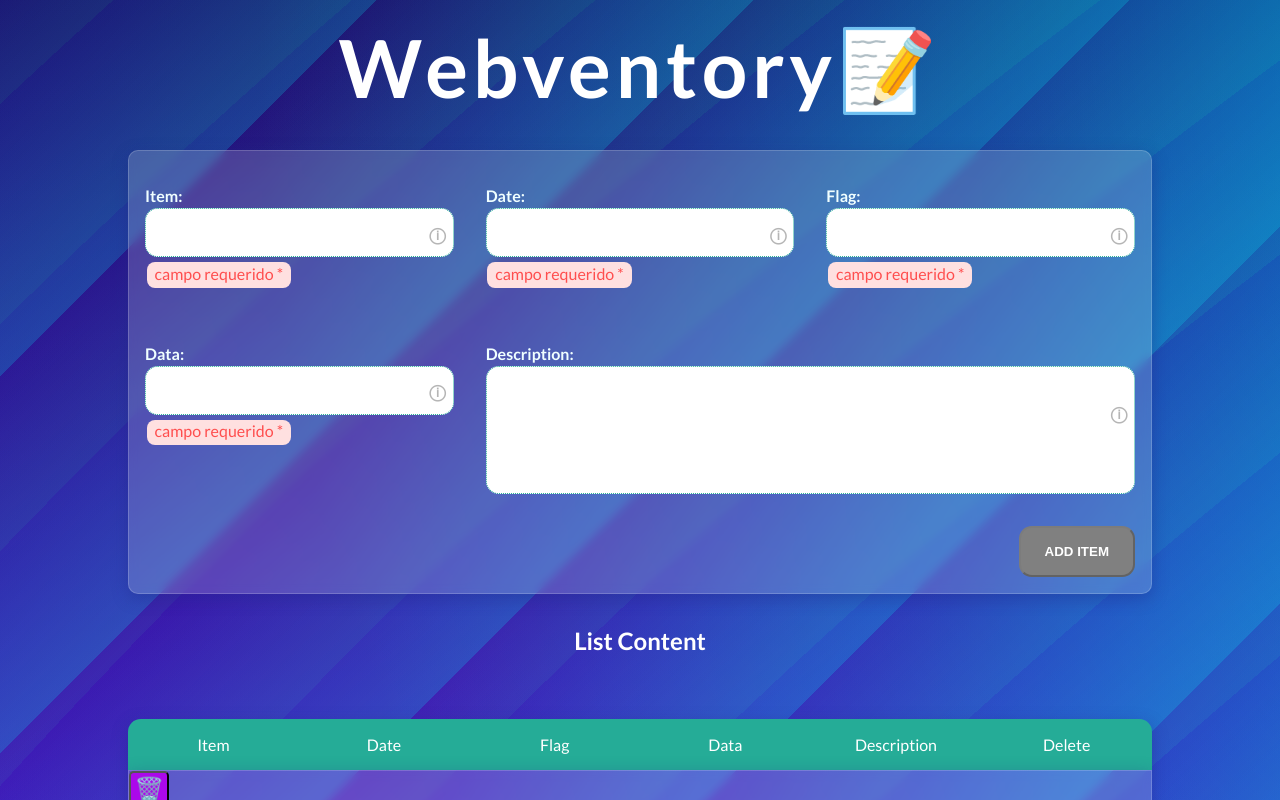
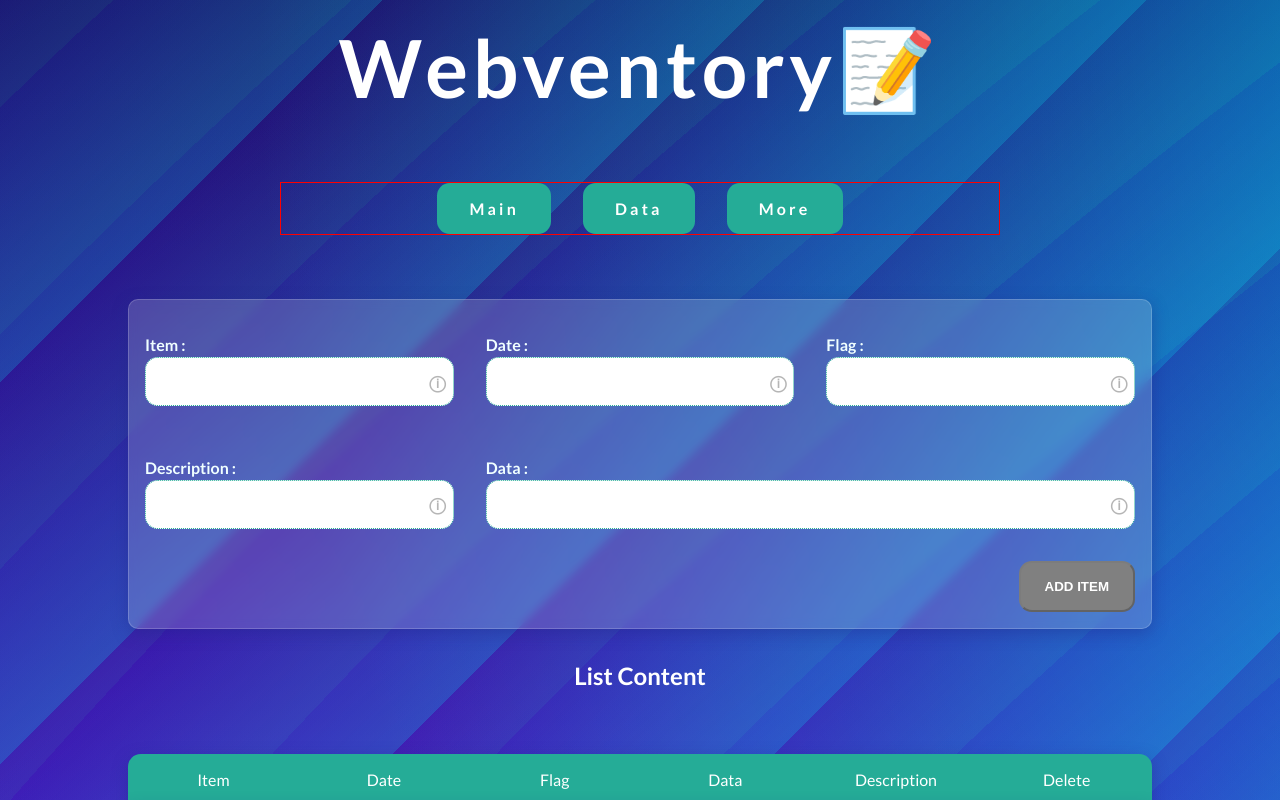
Before and after one commit to WanderleeDev/firstWebAngular, an Angular app: page / in a window 1280 px wide. Shown: the top 800 px of the page. Built offline with nearby package versions, Linux system fonts and the light colour scheme.

Commit message:
registration-table agregado mensajes de error , cambio de validación de fromControl a fromBuilder

```diff
--- a/src/app/app.component.html
+++ b/src/app/app.component.html
@@ -1,4 +1,5 @@
 <app-header-page></app-header-page>
+<app-navbar-web></app-navbar-web>
 <app-registration-table></app-registration-table>
 <app-content-table></app-content-table>
 <!-- <router-outlet>
--- a/src/app/interface/inputData.interface.ts
+++ b/src/app/interface/inputData.interface.ts
@@ -1,4 +1,3 @@
 export interface InputData {
   name: string;
-  val: string;
 }
--- a/src/app/navbar-web/navbar-web.component.html
+++ b/src/app/navbar-web/navbar-web.component.html
@@ -1 +1,13 @@
-<p>navbar-web works!</p>
+<nav class="nav">
+  <ul class="nav-listData">
+    <li>
+      <a class="nav-item" href="#">Main</a>
+    </li>
+    <li>
+      <a class="nav-item" href="#">Data</a>
+    </li>
+    <li>
+      <a class="nav-item" href="#">More</a>
+    </li>
+  </ul>
+</nav>
--- a/src/app/navbar-web/navbar-web.component.scss
+++ b/src/app/navbar-web/navbar-web.component.scss
@@ -0,0 +1,25 @@
+.nav{
+  margin-block: 4rem;
+  &-listData{
+    border: solid 1px red;
+    width: min(80%, 45rem);
+    display: flex;
+    justify-content: center;
+    flex-wrap: wrap;
+    list-style: none;
+    gap: 1rem 2rem;
+    margin-inline: auto;
+  }
+
+  &-item{
+    padding: .5rem 1rem;
+    background-color: var(--colorSecondary, #25ac97);
+    border-radius: var(--radius, .8rem);
+    font-weight: 600;
+    letter-spacing: .2rem;
+    cursor: pointer;
+    @media (width >= 35rem) {
+      padding: 1rem 2rem;
+    }
+  }
+}
--- a/src/app/registration-table/registration-table.component.html
+++ b/src/app/registration-table/registration-table.component.html
@@ -1,21 +1,17 @@
-<form class="registrationTable" (submit)="handlerSubmit($event)" [formGroup]="form">
-  <label *ngFor="let input of listInput.slice(0,4)" [for]="input.name" class="registrationTable-label">
-    <span class="registrationTable-title">{{input.name}}:</span>
+<form class="registrationTable"  [formGroup]="formProducts" (ngSubmit)="handlerSubmit($event)">
+
+  <label *ngFor="let input of listInput.slice(0,5)" [for]="input.name" class="registrationTable-label">
+
+    <span class="registrationTable-title">{{input.name}} :</span>
     <div class="registrationTable-group">
-      <input [id]="input.name" type="text" class="registrationTable-input"  [name]="input.name" [formControlName]="input.name" #input.name>
+      <input [id]="input.name" type="text" class="registrationTable-input"  [name]="input.name" [formControlName]="input.name">
       <span class="registrationTable-infoIcon" (mouseenter)="viewInfo()" (mouseleave)="hiddenInfo()">&#9432;</span>
       <p *ngIf="isViewInfo" class="registrationTable-infoText">Ingresa el nombre del producto</p>
     </div>
-    <span class="invalid">campo requerido *</span>
+    <span [hidden]="getInputState(input.name).valid || getInputState(input.name).pristine" class="invalid">campo requerido *</span>
   </label>
 
-  <label  [for]="listInput[4].name" class="registrationTable-label">
-    <span  class="registrationTable-title">{{listInput[4].name}}:</span>
-    <input [id]="listInput[4].name" type="text" class="registrationTable-input"  [name]="listInput[4].name" [formControlName]="listInput[4].name">
-    <span class="registrationTable-infoIcon">&#9432;</span>
-  </label>
-
-  <button class="registrationTable-btnAdd" type="submit" [disabled]="form.invalid">
+  <button class="registrationTable-btnAdd" type="submit" [disabled]="formProducts.invalid">
     Add Item
   </button>
 </form>
--- a/src/app/registration-table/registration-table.component.scss
+++ b/src/app/registration-table/registration-table.component.scss
@@ -25,10 +25,8 @@
     position: relative;
     display: grid;
     padding-block: 1rem;
-    &:nth-last-of-type(1) input{
-      height: 8rem;
-    }
-    &:nth-last-of-type(1){
+
+    &:nth-last-of-type(2){
       @media (width >= 50rem) {
         grid-area: 2/2/3/4;
       }
@@ -52,9 +50,9 @@
     font-weight: 700;
     //cursor: help;
     color: rgba(128, 128, 128, 0.582);
-    top: 50%;
+    top: 60%;
     right: .5rem;
-    transform: translateY(-70%);
+    transform: translateY(-40%);
     transition: color .2s linear;
     &:hover{
       color: rgb(128, 128, 128);
@@ -99,13 +97,16 @@
     }
 
     &:hover{
-      transform: scale(0.9);
+      transform: scale(0.95);
     }
 
     &:disabled{
       position: relative;
       background-color: gray;
-      &::before,
+      &:hover{
+        transform: scale(1);
+      }
+      /*&::before,
       &::after{
         position: absolute;
         inset: 0;
@@ -139,7 +140,7 @@
       &:hover::after{
         opacity: 1;
         transition: opacity 0.2 linear;
-      }
+      }*/
     }
   }
 }
--- a/src/app/registration-table/registration-table.component.ts
+++ b/src/app/registration-table/registration-table.component.ts
@@ -1,7 +1,7 @@
 import { Component } from '@angular/core';
 import { InputData } from '../interface/inputData.interface';
 import { RegistrationDataService } from '../services/resgistrationData/registration-data.service';
-import { FormGroup } from '@angular/forms';
+import { FormControl, FormGroup } from '@angular/forms';
 
 
 
@@ -13,36 +13,39 @@ import { FormGroup } from '@angular/forms';
 export class RegistrationTableComponent {
 
   listInput: InputData[] = [
-    { name: 'item' , val:''},
-    { name: 'date' , val:''},
-    { name: 'flag' , val:''},
-    { name: 'data' , val:''},
-    { name: 'description' , val:''}
+    { name: 'item'},
+    { name: 'date'},
+    { name: 'flag'},
+    { name: 'data'},
+    { name: 'description'}
   ];
+
   isViewInfo: boolean = false;
 
-  form: FormGroup;
+  formProducts: FormGroup;
 
   constructor(
     private registrationDataService : RegistrationDataService
   ){
-    this.form = registrationDataService.getFormValidate();
+    this.formProducts = registrationDataService.getFormValidate();
   }
 
+  handlerSubmit(event:Event){
+    if (this.formProducts.valid) {
 
-  handlerSubmit(event:Event){
-    const validator = this.listInput.every((value)=> Boolean(value.val));
+      console.log(this.formProducts.value);
+      this.saveLocal();
+      this.formProducts.reset();
+      return this.formProducts.value;
+    }
+  }
 
-    try {
-      if (validator) {
-        console.log(this.listInput);
-        this.saveLocal();
-      }
-    } catch (error) {console.error(error);}
+  getInputState(input: string ): FormControl {
+    return this.formProducts.get(input) as FormControl
   }
 
   saveLocal(){
-    localStorage.setItem('data',JSON.stringify(this.listInput));
+    localStorage.setItem('data',JSON.stringify(this.formProducts.value));
   }
 
   viewInfo(){
--- a/src/app/services/resgistrationData/registration-data.service.ts
+++ b/src/app/services/resgistrationData/registration-data.service.ts
@@ -1,19 +1,19 @@
 import { Injectable } from '@angular/core';
-import { FormControl, Validators, FormGroup } from '@angular/forms';
+import { Validators, FormBuilder } from '@angular/forms';
 
 @Injectable({
   providedIn: 'root'
 })
 export class RegistrationDataService {
 
-  constructor() { }
+  constructor( private formBuilder: FormBuilder) { }
 
-  private formValidate = new FormGroup({
-    item: new FormControl( '' ,[Validators.required]),
-    date: new FormControl( '' ,[Validators.required]),
-    flag: new FormControl( '' ,[Validators.required]),
-    data: new FormControl( '' ,[Validators.required]),
-    description: new FormControl('',[Validators.required])
+  formValidate = this.formBuilder.group({
+    item: ['' ,Validators.required],
+    date: ['' ,Validators.required],
+    flag: ['' ,Validators.required],
+    data: ['' ,Validators.required],
+    description: ['',Validators.required]
   });
 
   getFormValidate(){
--- a/src/styles.scss
+++ b/src/styles.scss
@@ -7,7 +7,9 @@
   padding: 0;
   box-sizing: border-box;
   //variables
-  --radius-sm: 0.1rem;
+  --colorSecondary: #25ac97;
+  --radius-sm: .1rem;
+  --radius: .8rem;
 }
 
 body{
@@ -21,6 +23,12 @@ body{
   //animation: move 20s ease-in-out infinite;
 }
 
+a{
+  display: block;
+  text-decoration: none;
+  color: inherit;
+}
+
 @keyframes move{
   0%{
     background-size: 100% 100%;
```
